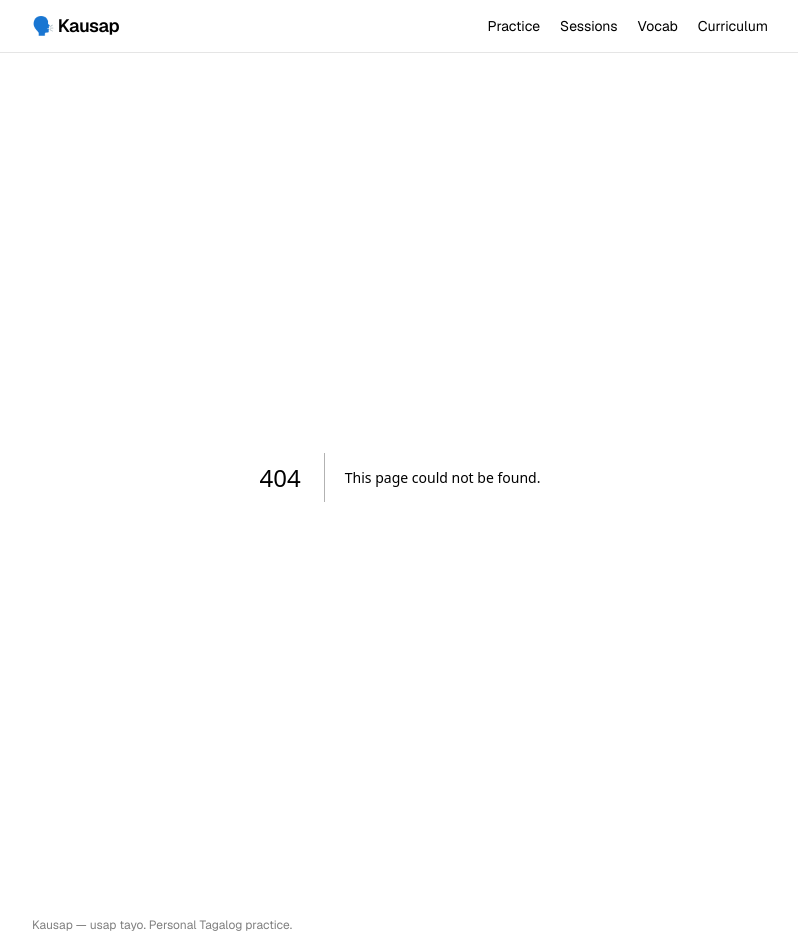
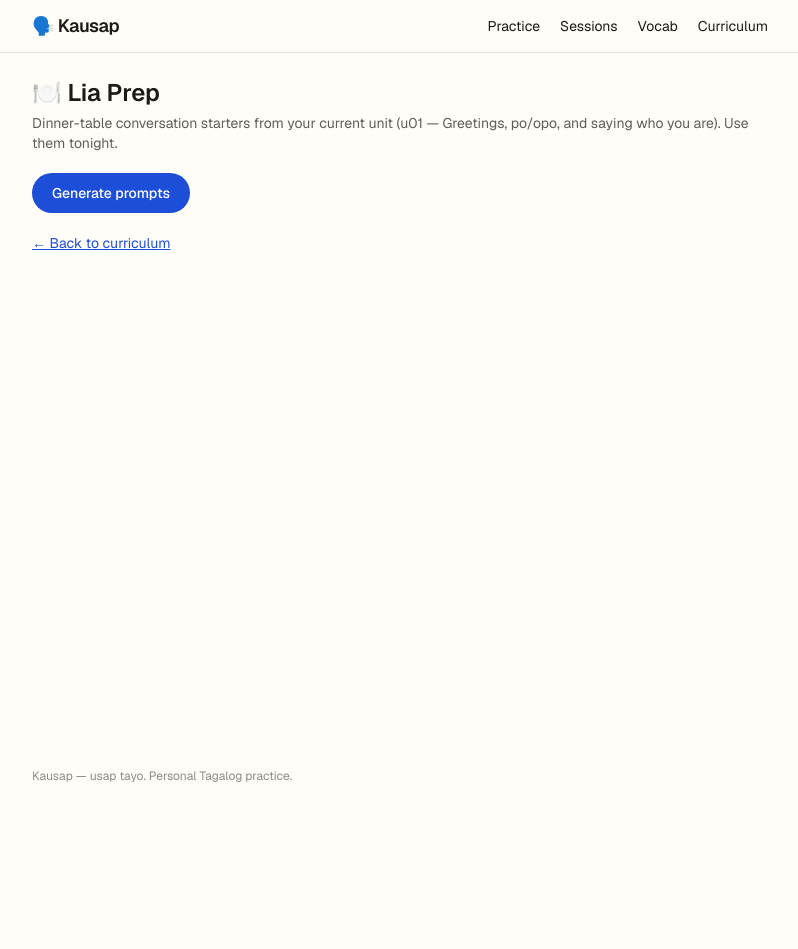
Before and after one commit to willjennings/polar-bauhaus, a Next.js app: page /lia-prep in a window 1280 px wide. Before the commit this address had no page. Shown: the whole page, without its empty margins (240-1038 px from the left). After the commit the page ends 800 px from the top, so only its background shows below. Built offline with nearby package versions, Linux system fonts and the light colour scheme.

Commit message:
feat: Lia Prep — dinner-table prompt cards from the current unit
Co-Authored-By: Claude Fable 5 <noreply@anthropic.com>
Claude-Session: https://claude.ai/code/session_01NVp8GDKDnELTvse7Leu9on

```diff
--- /dev/null
+++ b/app/api/lia-prep/route.ts
@@ -0,0 +1,79 @@
+import { NextRequest, NextResponse } from "next/server";
+import { API_BASE_URL, authHeaders, getApiKey } from "@/lib/openai-server";
+import { getUnit } from "@/lib/curriculum";
+
+const MODEL = process.env.FEEDBACK_MODEL ?? "gpt-4o-mini";
+
+const SCHEMA = {
+  type: "object",
+  additionalProperties: false,
+  required: ["prompts"],
+  properties: {
+    prompts: {
+      type: "array",
+      minItems: 3,
+      maxItems: 5,
+      items: {
+        type: "object",
+        additionalProperties: false,
+        required: ["tagalog", "english"],
+        properties: {
+          tagalog: { type: "string", description: "A conversation prompt in Tagalog the learner can say at the dinner table." },
+          english: { type: "string", description: "English gloss of the prompt." },
+        },
+      },
+    },
+  },
+};
+
+export async function POST(req: NextRequest) {
+  const apiKey = getApiKey();
+  if (!apiKey) {
+    return NextResponse.json({ error: "No API key set." }, { status: 500 });
+  }
+  const body = await req.json().catch(() => ({}));
+  const unit = typeof body.currentUnit === "string" ? getUnit(body.currentUnit) : undefined;
+  if (!unit) return NextResponse.json({ error: "Unknown unit." }, { status: 400 });
+
+  const res = await fetch(`${API_BASE_URL}/chat/completions`, {
+    method: "POST",
+    headers: { ...authHeaders(apiKey), "Content-Type": "application/json" },
+    body: JSON.stringify({
+      model: MODEL,
+      messages: [
+        {
+          role: "system",
+          content:
+            "You write short Tagalog conversation starters for a heritage learner to use with " +
+            "their Filipina wife at a family dinner with young kids present. Prompts must use ONLY " +
+            "grammar the learner has acquired (described below), sound natural and warm — questions " +
+            "that invite stories, not quiz items. Original content only.",
+        },
+        {
+          role: "user",
+          content:
+            `Current unit ${unit.id}: ${unit.title}. Grammar targets: ` +
+            unit.grammarTargets.map((t) => `${t.pattern} (frames: ${t.exampleFrames.join(" | ")})`).join("; ") +
+            `. Unit vocab: ${unit.vocab.map((v) => v.tl).join(", ")}. ` +
+            `Register notes: ${unit.registerNotes.join(" ")} ` +
+            `Write 3-5 dinner-table prompts exercising this unit's grammar.`,
+        },
+      ],
+      response_format: {
+        type: "json_schema",
+        json_schema: { name: "lia_prep", strict: true, schema: SCHEMA },
+      },
+    }),
+  });
+
+  if (!res.ok) {
+    console.error("lia-prep failed:", res.status, await res.text());
+    return NextResponse.json({ error: `Generation failed (${res.status}).` }, { status: 502 });
+  }
+  const data = await res.json();
+  try {
+    return NextResponse.json(JSON.parse(data.choices[0].message.content));
+  } catch {
+    return NextResponse.json({ error: "Could not parse prompts." }, { status: 502 });
+  }
+}
--- a/app/curriculum/page.tsx
+++ b/app/curriculum/page.tsx
@@ -70,6 +70,12 @@ export default function CurriculumPage() {
               ⚡ Review sprint
             </Link>
           )}
+          <Link
+            href="/lia-prep"
+            className="rounded-full border border-black/20 px-4 py-1.5 text-sm dark:border-white/20"
+          >
+            🍽️ Lia Prep
+          </Link>
         </div>
       </section>
 
--- /dev/null
+++ b/app/lia-prep/page.tsx
@@ -0,0 +1,91 @@
+"use client";
+
+import { useState } from "react";
+import Link from "next/link";
+import { getUnit } from "@/lib/curriculum";
+import { loadLearnerState } from "@/lib/learner";
+import { useHydrated } from "@/lib/useHydrated";
+
+interface Prompt { tagalog: string; english: string }
+
+export default function LiaPrepPage() {
+  const hydrated = useHydrated();
+  const [prompts, setPrompts] = useState<Prompt[] | null>(null);
+  const [state, setState] = useState<"idle" | "loading" | "error">("idle");
+  const [copied, setCopied] = useState(false);
+  const unit = hydrated ? getUnit(loadLearnerState().currentUnit) : undefined;
+
+  const generate = async () => {
+    setState("loading");
+    setPrompts(null);
+    try {
+      const res = await fetch("/api/lia-prep", {
+        method: "POST",
+        headers: { "Content-Type": "application/json" },
+        body: JSON.stringify({ currentUnit: loadLearnerState().currentUnit }),
+      });
+      if (!res.ok) throw new Error();
+      const data = (await res.json()) as { prompts: Prompt[] };
+      setPrompts(data.prompts);
+      setState("idle");
+    } catch {
+      setState("error");
+    }
+  };
+
+  const copy = async () => {
+    if (!prompts) return;
+    await navigator.clipboard.writeText(
+      prompts.map((p) => `• ${p.tagalog}\n  (${p.english})`).join("\n")
+    );
+    setCopied(true);
+    setTimeout(() => setCopied(false), 2000);
+  };
+
+  return (
+    <div className="flex flex-col gap-5">
+      <div>
+        <h1 className="text-2xl font-semibold">🍽️ Lia Prep</h1>
+        <p className="mt-1 text-sm opacity-70">
+          Dinner-table conversation starters from your current unit
+          {unit ? ` (${unit.id} — ${unit.title})` : ""}. Use them tonight.
+        </p>
+      </div>
+
+      <button
+        onClick={generate}
+        disabled={state === "loading" || !unit}
+        className="self-start rounded-full bg-(--accent) px-5 py-2.5 text-sm font-medium text-white disabled:opacity-40"
+      >
+        {state === "loading" ? "Thinking…" : prompts ? "Regenerate" : "Generate prompts"}
+      </button>
+
+      {state === "error" && (
+        <p className="text-sm text-red-600 dark:text-red-400">Could not generate — try again.</p>
+      )}
+
+      {prompts && (
+        <div className="rounded-xl border border-black/10 p-4 dark:border-white/10">
+          <ul className="space-y-3">
+            {prompts.map((p) => (
+              <li key={p.tagalog}>
+                <p className="font-medium">{p.tagalog}</p>
+                <p className="text-sm opacity-60">{p.english}</p>
+              </li>
+            ))}
+          </ul>
+          <button
+            onClick={copy}
+            className="mt-4 rounded-full border border-black/20 px-4 py-1.5 text-sm dark:border-white/20"
+          >
+            {copied ? "✓ Copied" : "📋 Copy card"}
+          </button>
+        </div>
+      )}
+
+      <Link href="/curriculum" className="text-sm text-accent underline">
+        ← Back to curriculum
+      </Link>
+    </div>
+  );
+}
```
